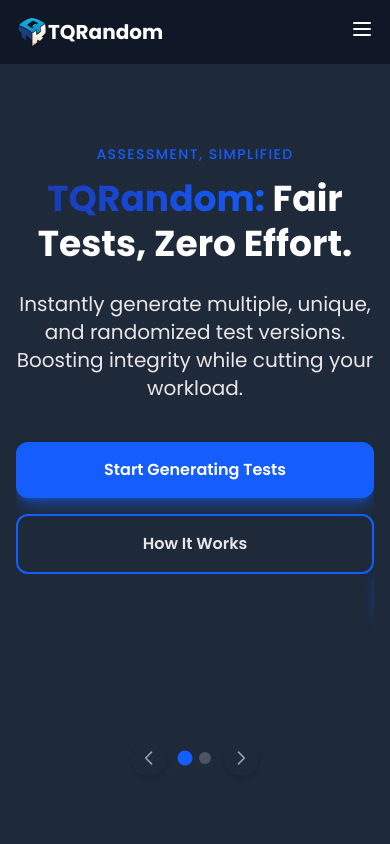
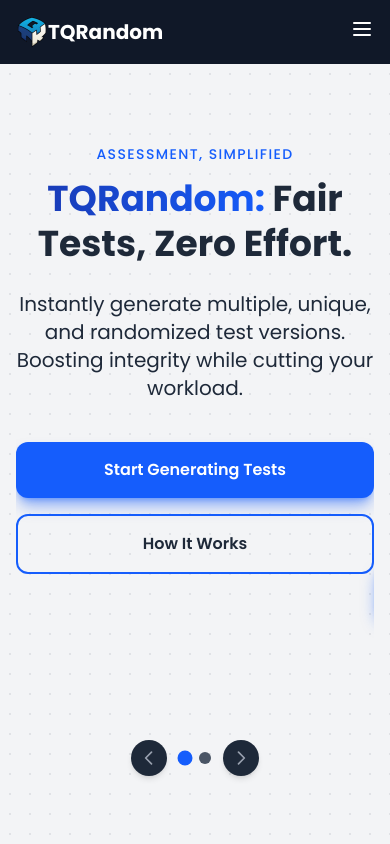
Before and after one commit to cboncales/TQRandom, a Vue app: page / in a window 390 px wide. Shown: the top 844 px of the page. Built offline with nearby package versions, Linux system fonts and the light colour scheme; no server answers.

Commit message:
feat: added light mode in hero section carousel

```diff
--- a/src/views/HomePage.vue
+++ b/src/views/HomePage.vue
@@ -73,7 +73,7 @@
   <AppLayout>
     <!-- HERO CAROUSEL SECTION -->
     <!-- Background: Dark Blue #1e2939 -->
-    <section class="w-full bg-[#1e2939] text-white relative overflow-hidden">
+    <section class="w-full bg-gray-100 dark:bg-[#1e2939] text-gray-800 dark:text-white relative overflow-hidden">
       <!-- Subtle background pattern/overlay for visual interest -->
       <div
         class="absolute inset-0 opacity-10"
@@ -129,7 +129,7 @@
                     Fair Tests, Zero Effort.
                   </h1>
                   <!-- Text Color: Off-White #ebe6e7 -->
-                  <p class="text-xl md:text-2xl mb-10 text-[#ebe6e7]">
+                  <p class="text-xl md:text-2xl mb-10 text-gray-800 dark:text-[#ebe6e7]">
                     Instantly generate multiple, unique, and randomized test
                     versions. Boosting integrity while cutting your workload.
                   </p>
@@ -146,7 +146,7 @@
                     <!-- Secondary Button: Border Accent, Text Off-White, Hover Dark Blue #193cb8 -->
                     <button
                       @click="navigateTo('learn-more')"
-                      class="border-2 border-[#155dfc] text-[#ebe6e7] hover:bg-[#193cb8] hover:border-[#193cb8] font-semibold py-4 px-10 rounded-xl transition-colors duration-300 transform hover:text-white"
+                      class="border-2 border-[#155dfc] text-gray-800 dark:text-[#ebe6e7] hover:bg-[#193cb8] hover:border-[#193cb8] font-semibold py-4 px-10 rounded-xl transition-colors duration-300 transform hover:text-white"
                     >
                       How It Works
                     </button>
@@ -208,7 +208,7 @@
                     <span class="text-[#155dfc]">Effortless</span> Preparation.
                   </h1>
                   <!-- Text Color: Off-White #ebe6e7 -->
-                  <p class="text-xl md:text-2xl mb-10 text-[#ebe6e7]">
+                  <p class="text-xl md:text-2xl mb-10 text-gray-800 dark:text-[#ebe6e7]">
                     Quickly import existing material and generate unique
                     versions for every student to maximize test integrity and
                     save countless hours of manual work.
@@ -226,7 +226,7 @@
                     <!-- Secondary Button: Border Accent, Text Off-White, Hover Dark Blue #193cb8 -->
                     <button
                       @click="navigateTo('features')"
-                      class="border-2 border-[#155dfc] text-[#ebe6e7] hover:bg-[#193cb8] hover:border-[#193cb8] font-semibold py-4 px-10 rounded-xl transition-colors duration-300 transform hover:text-white"
+                      class="border-2 border-[#155dfc] text-gray-800 dark:text-[#ebe6e7] hover:bg-[#193cb8] hover:border-[#193cb8] font-semibold py-4 px-10 rounded-xl transition-colors duration-300 transform hover:text-white"
                     >
                       View Detailed Features
                     </button>
```
